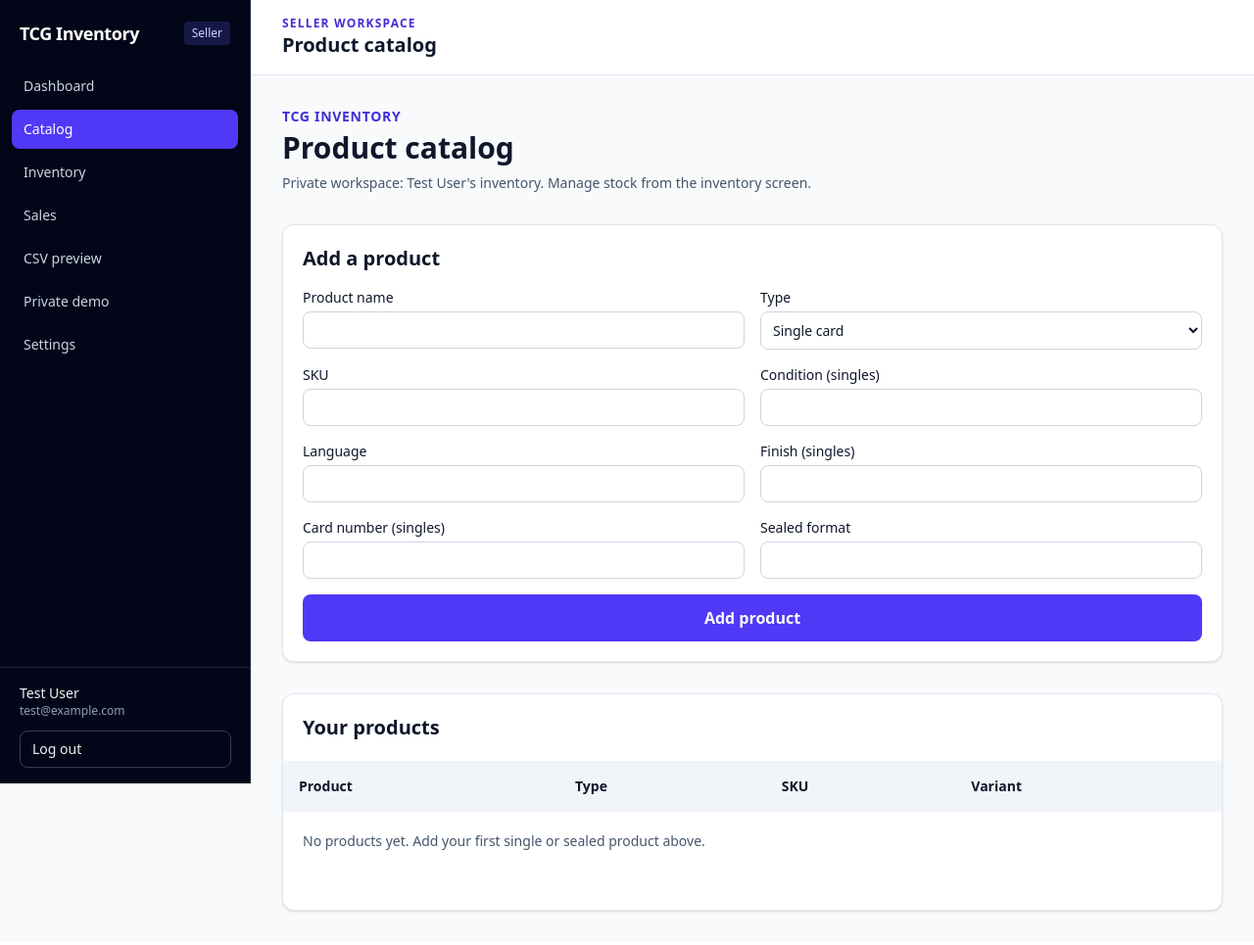
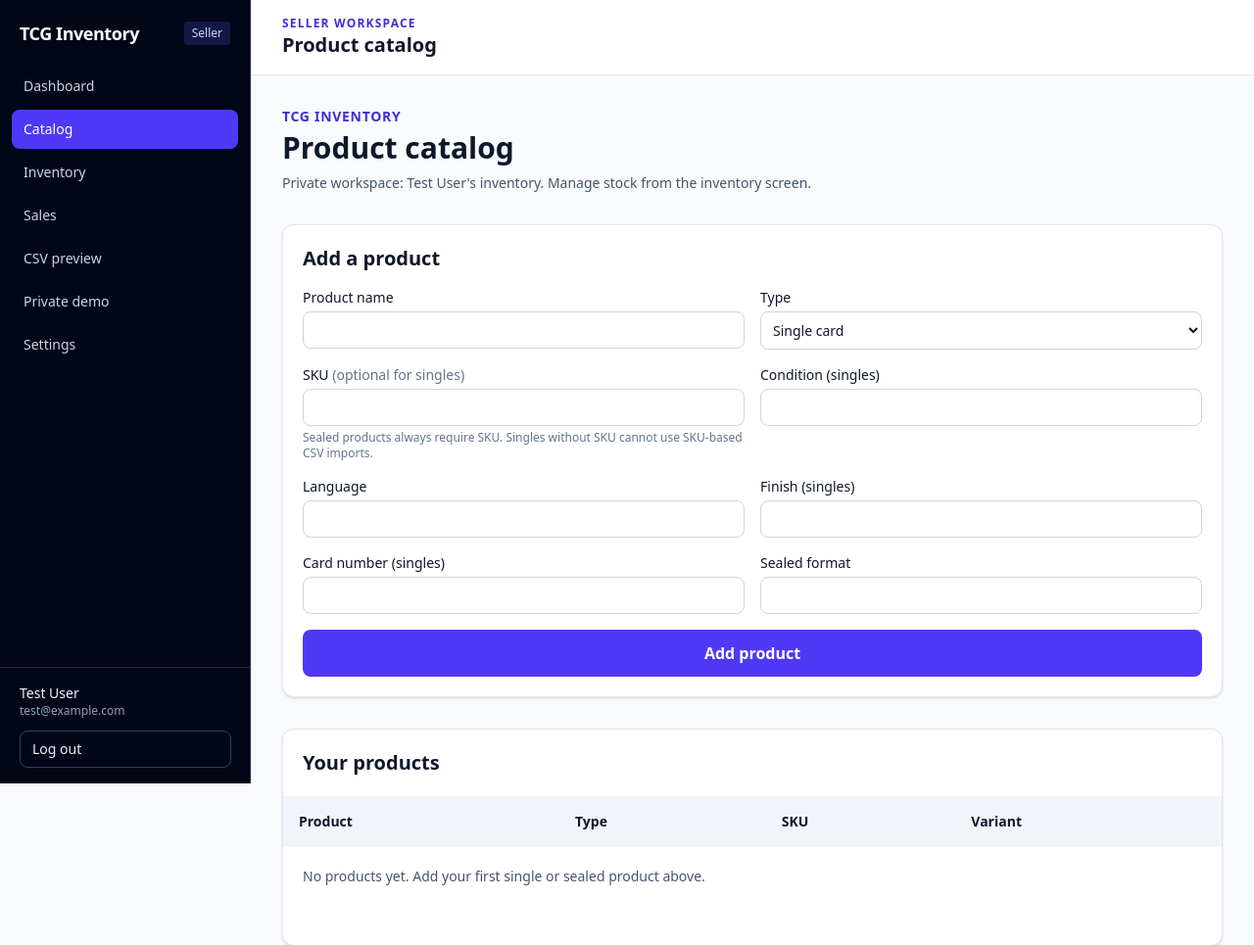
Before and after one commit to ariffasyraf-11/tcg-inventory, a Laravel app: page /catalog in a window 1280 px wide. Shown: the top 965 px of the page at 98% size. Before the commit the page ends 932 px from the top, so only its background shows below. Run offline with Laravel 12, Linux system fonts and the light colour scheme; a user stored in the database is signed in; data comes from the database, SQL or seed files in the repository; data that the repository does not hold is empty; style sheets or scripts are compiled from the project's sources.

Commit message:
feat: optional SKU for singles with workspace preference and tests

```diff
--- a/app/Http/Controllers/CatalogController.php
+++ b/app/Http/Controllers/CatalogController.php
@@ -34,7 +34,7 @@ class CatalogController extends Controller
         $data = $request->validate([
             'name' => ['required', 'string', 'max:255'],
             'type' => ['required', Rule::in(['single', 'sealed'])],
-            'sku' => ['required', 'string', 'max:100'],
+            'sku' => [$workspace->single_sku_enabled || $request->input('type') === 'sealed' ? 'required' : 'nullable', 'string', 'max:100'],
             'condition' => ['nullable', 'string', 'max:40'],
             'language' => ['nullable', 'string', 'max:40'],
             'finish' => ['nullable', 'string', 'max:40'],
@@ -50,16 +50,18 @@ class CatalogController extends Controller
             return back()->withErrors(['type' => 'Card-specific attributes are only for singles.'])->withInput();
         }
 
-        $skuExists = Product::query()
+        $sku = trim((string) ($data['sku'] ?? ''));
+
+        $skuExists = $sku !== '' && Product::query()
             ->where('workspace_id', $workspace->id)
-            ->whereHas('variants', fn ($query) => $query->where('sku', $data['sku']))
+            ->whereHas('variants', fn ($query) => $query->where('sku', $sku))
             ->exists();
 
         if ($skuExists) {
             return back()->withErrors(['sku' => 'SKU is already in use in your workspace.'])->withInput();
         }
 
-        DB::transaction(function () use ($workspace, $data): void {
+        DB::transaction(function () use ($workspace, $data, $sku): void {
             $product = $workspace->products()->create([
                 'name' => $data['name'],
                 'type' => $data['type'],
@@ -67,7 +69,7 @@ class CatalogController extends Controller
             ]);
 
             $product->variants()->create([
-                'sku' => $data['sku'],
+                'sku' => $sku !== '' ? $sku : null,
                 'condition' => $data['type'] === 'single' ? ($data['condition'] ?? null) : null,
                 'language' => $data['language'] ?? null,
                 'finish' => $data['type'] === 'single' ? ($data['finish'] ?? null) : null,
--- a/app/Models/Workspace.php
+++ b/app/Models/Workspace.php
@@ -8,11 +8,11 @@ use Illuminate\Database\Eloquent\Relations\HasMany;
 
 class Workspace extends Model
 {
-    protected $fillable = ['owner_user_id', 'name', 'is_demo'];
+    protected $fillable = ['owner_user_id', 'name', 'is_demo', 'single_sku_enabled'];
 
     protected function casts(): array
     {
-        return ['is_demo' => 'boolean'];
+        return ['is_demo' => 'boolean', 'single_sku_enabled' => 'boolean'];
     }
 
     public function owner(): BelongsTo
--- a/resources/views/catalog/index.blade.php
+++ b/resources/views/catalog/index.blade.php
@@ -36,8 +36,9 @@
                     <option value="sealed" @selected(old('type') === 'sealed')>Sealed product</option>
                 </select>
             </label>
-            <label class="text-sm font-medium">SKU
-                <input name="sku" value="{{ old('sku') }}" required maxlength="100" class="mt-1 block w-full rounded-lg border border-slate-300 p-2">
+            <label class="text-sm font-medium">SKU @unless($workspace->single_sku_enabled)<span class="text-slate-500">(optional for singles)</span>@endunless
+                <input name="sku" value="{{ old('sku') }}" maxlength="100" @if($workspace->single_sku_enabled) required @endif class="mt-1 block w-full rounded-lg border border-slate-300 p-2">
+                <span class="mt-1 block text-xs text-slate-500">Sealed products always require SKU. Singles without SKU cannot use SKU-based CSV imports.</span>
             </label>
             <label class="text-sm font-medium">Condition (singles)
                 <input name="condition" value="{{ old('condition') }}" maxlength="40" class="mt-1 block w-full rounded-lg border border-slate-300 p-2">
@@ -67,7 +68,7 @@
                         <tr>
                             <td class="p-4 font-semibold">{{ $product->name }}</td>
                             <td class="p-4">{{ ucfirst($product->type) }}</td>
-                            <td class="p-4">{{ $variant->sku }}</td>
+                            <td class="p-4">{{ $variant->sku ?: 'No SKU' }}</td>
                             <td class="p-4">{{ collect([$variant->condition, $variant->language, $variant->finish, $variant->card_number, $variant->sealed_format])->filter()->join(' · ') ?: 'Standard' }}</td>
                         </tr>
                     @endforeach
--- a/resources/views/settings/index.blade.php
+++ b/resources/views/settings/index.blade.php
@@ -8,4 +8,4 @@
 <section class="rounded-xl border bg-white p-5"><h2 class="mb-3 text-xl font-semibold">Your profile</h2><p class="mb-3 text-sm text-slate-600">Email: {{ auth()->user()->email }} (email changes are deferred until verification is available).</p><form method="POST" action="{{ route('settings.profile') }}" class="space-y-3">@csrf @method('PATCH')<label class="block">Display name<input name="name" required maxlength="255" value="{{ old('name', auth()->user()->name) }}" class="mt-1 block w-full rounded-lg border p-2"></label><button class="rounded-lg bg-indigo-600 px-4 py-2 font-semibold text-white">Save profile</button></form></section>
 <section class="rounded-xl border bg-white p-5"><h2 class="mb-3 text-xl font-semibold">Change password</h2><form method="POST" action="{{ route('settings.password') }}" class="space-y-3">@csrf @method('PATCH')<label class="block">Current password<input type="password" name="current_password" autocomplete="current-password" required class="mt-1 block w-full rounded-lg border p-2"></label><label class="block">New password<input type="password" name="password" autocomplete="new-password" required class="mt-1 block w-full rounded-lg border p-2"></label><label class="block">Confirm new password<input type="password" name="password_confirmation" autocomplete="new-password" required class="mt-1 block w-full rounded-lg border p-2"></label><button class="rounded-lg bg-indigo-600 px-4 py-2 font-semibold text-white">Change password</button></form></section>
 <section class="rounded-xl border bg-white p-5"><h2 class="mb-3 text-xl font-semibold">Workspace</h2><form method="POST" action="{{ route('settings.workspace') }}" class="space-y-3">@csrf @method('PATCH')<label class="block">Workspace name<input name="name" required maxlength="255" value="{{ old('name', $workspace->name) }}" class="mt-1 block w-full rounded-lg border p-2"></label><button class="rounded-lg bg-indigo-600 px-4 py-2 font-semibold text-white">Save workspace</button></form><p class="mt-3 text-sm text-slate-600">Currency and timezone preferences are planned; changing financial settings will require an explicit accounting policy.</p></section>
-</div></x-app-shell></body></html>
+<section class="rounded-xl border bg-white p-5"><h2 class="mb-3 text-xl font-semibold">Single-card SKU preference</h2><p class="mb-3 text-sm text-slate-600">Turn off required SKU entry for new single cards. Sealed products still require SKU. Existing SKUs are preserved. SKU-less cards cannot be imported using the SKU-based CSV format.</p><form method="POST" action="{{ route('settings.single-sku') }}" class="space-y-3">@csrf @method('PATCH')<label class="block">Require SKU for new single cards<select name="single_sku_enabled" class="mt-1 block w-full rounded-lg border p-2"><option value="1" @selected($workspace->single_sku_enabled)>Enabled</option><option value="0" @selected(! $workspace->single_sku_enabled)>Disabled</option></select></label><button class="rounded-lg bg-indigo-600 px-4 py-2 font-semibold text-white">Save SKU preference</button></form></section></div></x-app-shell></body></html>
--- a/routes/web.php
+++ b/routes/web.php
@@ -37,6 +37,7 @@ Route::middleware('auth')->group(function (): void {
     Route::patch('/settings/profile', [SettingsController::class, 'profile'])->name('settings.profile');
     Route::patch('/settings/password', [SettingsController::class, 'password'])->name('settings.password');
     Route::patch('/settings/workspace', [SettingsController::class, 'workspaceName'])->name('settings.workspace');
+    Route::patch('/settings/single-sku', [SettingsController::class, 'singleSku'])->name('settings.single-sku');
     Route::get('/inventory', [InventoryController::class, 'index'])->name('inventory.index');
     Route::post('/inventory/receive', [InventoryController::class, 'receive'])->name('inventory.receive');
     Route::post('/inventory/adjust', [InventoryController::class, 'adjust'])->name('inventory.adjust');
```
Also changed, not shown: app/Http/Controllers/SettingsController.php (+13 -0 lines), tests/Feature/CatalogTest.php (+20 -0 lines), tests/Feature/SettingsTest.php (+15 -0 lines), database/migrations/2026_11_17_000004_optional_single_sku.php (added).
